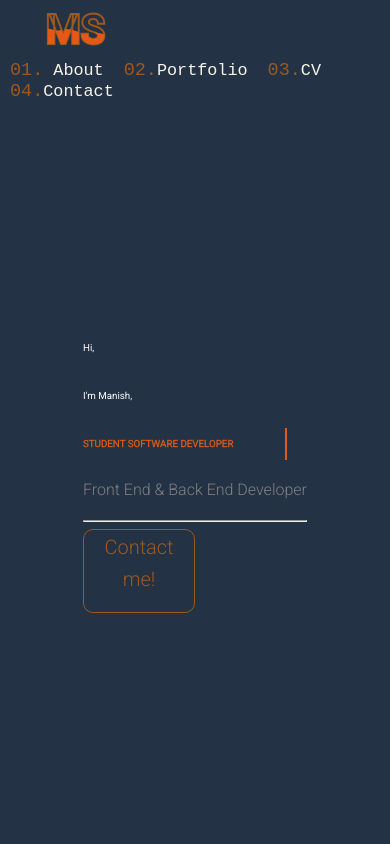
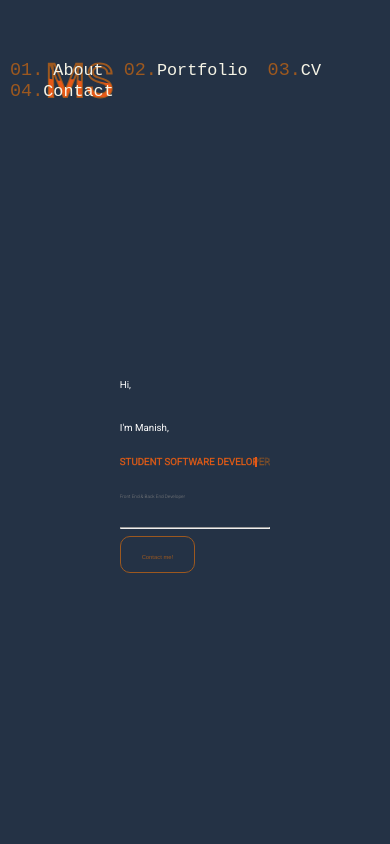
Before and after one commit to Manish946/Personalcv, an Angular app: page / in a window 390 px wide. Shown: the top 844 px of the page. Built offline with nearby package versions, Linux system fonts and the light colour scheme.

Commit message:
responsive contents

```diff
--- a/src/app/Components/about/about.component.html
+++ b/src/app/Components/about/about.component.html
@@ -34,7 +34,7 @@
         </p>
       </div>
       <div class="picture">
-        <img src="assets\Profile.png" alt="" />
+        <img src="assets/Profile.png" alt="" />
       </div>
     </div>
   </div>
--- a/src/app/Components/contact/contact.component.css
+++ b/src/app/Components/contact/contact.component.css
@@ -66,5 +66,4 @@
   {
     color: #e65817;
     border: 1px solid #e65817;
-
   }
--- a/src/app/Components/contact/contact.component.html
+++ b/src/app/Components/contact/contact.component.html
@@ -21,7 +21,7 @@
     <a style="text-decoration: none" href="mailto:manishestha@gmail.com">
       <div class="button-container">
         <button class="content-button">
-          <h2 style="font-weight: lighter">Say Hello</h2>
+          <span style="font-weight: lighter; font-size: 1vw; color: rgb(228, 186, 186);">Say Hello</span>
         </button>
       </div>
     </a>
--- a/src/app/Components/cv/cv.component.html
+++ b/src/app/Components/cv/cv.component.html
@@ -9,7 +9,7 @@
         </h1>
 
         <div class="picture">
-            <a href="assets\Manish Cv.pdf" download> <img src="assets\CV.PNG" alt="" /> </a>
+            <a href="assets/Manish Cv.pdf" download> <img src="assets/CV.PNG" alt="" /></a>
 
         </div>
       </div>
--- a/src/app/Components/home/home.component.css
+++ b/src/app/Components/home/home.component.css
@@ -1,5 +1,5 @@
 /*Home Full Layout*/
-.home{
+.home {
   display: flex;
   /*Flexes new element in column flow.*/
   flex-flow: column;
@@ -7,7 +7,7 @@
 }
 
 /*Parent Nav DIV with 2 Absolute positioned element*/
-.nav-bar{
+.nav-bar {
   position: relative;
 
   padding: 50px;
@@ -16,75 +16,86 @@
 
 /*---------------------------------------------------------------------------------------------------------*/
 /* Logo Element*/
-.logo{
-
+.logo {
   position: absolute;
-    top: 0%;
   left: 10%;
-    font-family: 'Poppins',sans-serif;
+  font-family: "Poppins", sans-serif;
 }
-.logo-button{
+.logo-button {
   background-color: transparent;
   color: white;
   border: none;
   cursor: pointer;
 }
 
-.logo-button .button-content{
+.logo-button .button-content {
   position: relative;
 }
 
-.button-content h1{
+.button-content h1 {
   position: absolute;
   color: transparent;
   transform: translate(-50);
-font-size: 3em;
-font-weight: 800;
+  font-size: 3.5em;
+  font-weight:normal;
 }
 
-.button-content h1:nth-child(1){
+.button-content h1:nth-child(1) {
   color: transparent;
   -webkit-text-stroke: 2px #9c581f;
 }
 
-.button-content h1:nth-child(2){
+.button-content h1:nth-child(2) {
   color: #e65817;
   animation: animate 4s ease-in-out infinite;
 }
 
-.button-content h1:nth-child(2):hover{
-
+.button-content h1:nth-child(2):hover {
   color: #ff5100;
-
 }
 
-@keyframes animate{
-    0%,100%
-    {
-        clip-path: polygon(0 24%, 18% 34%, 30% 41%, 38% 50%, 46% 59%, 55% 60%, 71% 51%, 100% 42%, 100% 100%, 0% 100%);
-
+@keyframes animate {
+  0%,
+  100% {
+    clip-path: polygon(
+      0 24%,
+      18% 34%,
+      30% 41%,
+      38% 50%,
+      46% 59%,
+      55% 60%,
+      71% 51%,
+      100% 42%,
+      100% 100%,
+      0% 100%
+    );
   }
-    50%{
-        clip-path: polygon(0 56%, 23% 65%, 38% 46%, 51% 41%, 66% 45%, 76% 53%, 91% 55%, 100% 76%, 100% 100%, 0% 100%);
-
-
+  50% {
+    clip-path: polygon(
+      0 56%,
+      23% 65%,
+      38% 46%,
+      51% 41%,
+      66% 45%,
+      76% 53%,
+      91% 55%,
+      100% 76%,
+      100% 100%,
+      0% 100%
+    );
   }
 }
-
 
 /*---------------------------------------------------------------------------------------------------------*/
 
 /* Portfolio Element*/
 
-.navMenu{
-
+.navMenu {
   position: absolute;
   padding: 10px;
   right: 10%;
-
-
 }
-.navMenu a{
+.navMenu a {
   color: #f6f4e6;
   text-decoration: none;
   font-size: 1.2em;
@@ -96,11 +107,11 @@ font-weight: 800;
   font-family: monospace;
 }
 
-.navMenu a:hover{
+.navMenu a:hover {
   color: #9c581f;
 }
 
-.navMenu .dot{
+.navMenu .dot {
   width: 6px;
   height: 6px;
   background-color: #f6f4e6;
@@ -113,15 +124,15 @@ font-weight: 800;
 }
 
 .navMenu a:nth-child(1):hover ~ .dot {
-    -webkit-transform: translateX(55px);
-    transform: translateX(55px);
+  -webkit-transform: translateX(60px);
+  transform: translateX(60px);
   -webkit-transition: all 0.2s ease-in-out;
   transition: all 0.2s ease-in-out;
   opacity: 1;
 }
 .navMenu a:nth-child(2):hover ~ .dot {
-    -webkit-transform: translateX(170px);
-    transform: translateX(160px);
+  -webkit-transform: translateX(175px);
+  transform: translateX(175px);
   -webkit-transition: all 0.2s ease-in-out;
   transition: all 0.2s ease-in-out;
   opacity: 1;
@@ -129,15 +140,15 @@ font-weight: 800;
 
 .navMenu a:nth-child(3):hover ~ .dot {
   -webkit-transform: translateX(275px);
-    transform: translateX(260px);
+  transform: translateX(275px);
   -webkit-transition: all 0.2s ease-in-out;
   transition: all 0.2s ease-in-out;
   opacity: 1;
 }
 
 .navMenu a:nth-child(4):hover ~ .dot {
-    -webkit-transform: translateX(375px);
-    transform: translateX(345px);
+  -webkit-transform: translateX(365px);
+  transform: translateX(365px);
   -webkit-transition: all 0.2s ease-in-out;
   transition: all 0.2s ease-in-out;
   opacity: 1;
@@ -147,19 +158,19 @@ font-weight: 800;
 
 /*---------------------------------------------------------------------------------------------------------*/
 
-.home-content{
-
+.home-content {
   flex: 1 1 auto;
   justify-content: center;
   align-items: center;
   display: flex;
   flex-flow: column;
 }
-.home-content h1{
+.home-content h1 {
   font-size: 2.5vw;
+  line-height: 2.5vw;
 }
 
-.home-content .content{
+.home-content .content {
   position: relative;
   font-size: 2.5vw;
   color: transparent;
@@ -168,10 +179,10 @@ font-weight: 800;
   overflow: hidden;
   animation: animate-intro 2s ease-in;
   white-space: pre;
-
+  line-height: 2.5vw;
 }
 
-.home-content .content::before{
+.home-content .content::before {
   content: attr(data-text);
   position: absolute;
   top: 0;
@@ -185,83 +196,92 @@ font-weight: 800;
   overflow: hidden;
   animation: animate-context 5s linear infinite;
   animation-delay: 1.8s;
-
+  line-height: 2.5vw;
 }
 
-.line{
+.line {
   animation: animate-line 1s ease-in-out;
 }
 
-.button-container{
+.button-container {
   display: flex;
   align-content: center;
   margin-top: 2%;
   animation: animate-button 1.4s ease-in-out;
 }
-.home-content .content-button{
+.home-content .content-button {
   cursor: pointer;
   border: 1px solid #9c581f;
   border-radius: 10px;
   outline: none;
   width: 50%;
   background-color: transparent;
-  color:  #9c581f;
+  color: #9c581f;
+  padding: 10px;
 }
 
-.home-content .content-button:hover
-{
+.home-content .content-button:hover {
   color: #e65817;
   border: 1px solid #e65817;
-
 }
 
-.home-content .intro-text{
+.home-content .intro-text {
   white-space: pre;
-
+  padding-top: 1vh;
+  padding-bottom: 1vh;
   overflow: hidden;
   animation: animate-intro 1.5s ease-in-out;
+  line-height: 2.5vw;
 }
-@keyframes animate-intro{
-    0%,10%{
+
+
+.home-content .intro-text-small{
+    font-size: 1.2vw;
+}
+@keyframes animate-intro {
+  0%,
+  10% {
     width: 0%;
   }
 
-   90%{
+  90% {
     width: 100%;
   }
 }
 
-@keyframes animate-context{
-    0%,10%,100%{
+@keyframes animate-context {
+  0%,
+  10%,
+  100% {
     width: 0%;
   }
-   70%,90%{
-       width: 100%;
-   }
-
-}
-
-@keyframes animate-line {
-    0%{
-        width: 0%;
-        opacity: 0;
-    }
-   1%{
-       opacity: 1;
-   }
-   90%{
+  70%,
+  90% {
     width: 100%;
   }
 }
 
-@keyframes animate-button{
-    0%{
+@keyframes animate-line {
+  0% {
+    width: 0%;
     opacity: 0;
   }
-    90%{
+  1% {
+    opacity: 1;
+  }
+  90% {
+    width: 100%;
+  }
+}
+
+@keyframes animate-button {
+  0% {
     opacity: 0;
   }
-    100%{
+  90% {
+    opacity: 0;
+  }
+  100% {
     opacity: 1;
   }
 }
--- a/src/app/Components/home/home.component.html
+++ b/src/app/Components/home/home.component.html
@@ -35,12 +35,12 @@
         <h1 class="intro-text">Hi,</h1>
         <h1 class="intro-text">I'm Manish,</h1>
         <h1 data-text="Student Software Developer" class="content">Student Software Developer</h1>
-        <h3 class="intro-text" style="font-weight: lighter; color: gray;">Front End & Back End Developer</h3>
+        <h3 class="intro-text-small" style="font-weight: lighter; color: gray;">Front End & Back End Developer</h3>
         <hr class="line">
         <a style="text-decoration: none" href="mailto:manishestha@gmail.com">
         <div class="button-container">
             <button class="content-button">
-                <h2 style="font-weight: lighter; ">Contact me!</h2>
+                <span style="font-weight:lighter; font-size: 1.5vw; " >Contact me!</span>
             </button>
         </div>
         </a>
```
Also changed, not shown: src/app/Components/portfolio/portfolio.component.html (+18 -4 lines). Lines whose indentation alone changed are shown as unchanged.
